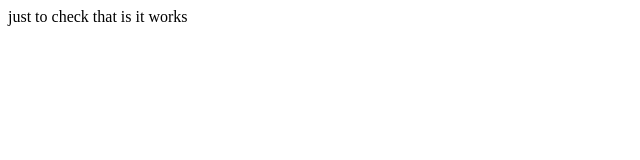
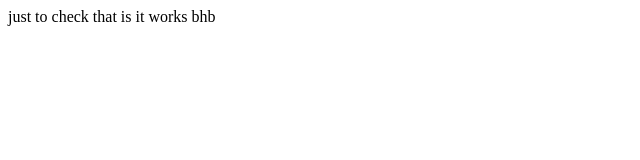
Before and after one commit to sing1685/sing1685.github.io, a plain HTML site: page html-assignments/index.html in a window 1280 px wide. Shown: the full height of the page, 0-640 px from the left. Drawn offline with Linux system fonts and the light colour scheme.

Commit message:
not nny assignment

```diff
--- a/html-assignments/index.html
+++ b/html-assignments/index.html
@@ -7,5 +7,7 @@
 </head>
 <body>
     just to check that is it works
+    bhb
+
 </body>
 </html>
```
Also changed, not shown: 1 other file.
